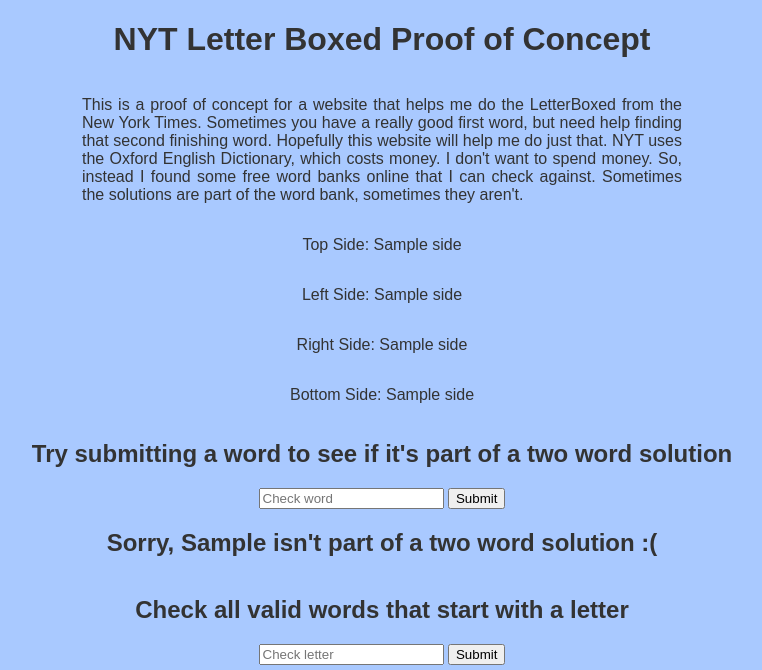
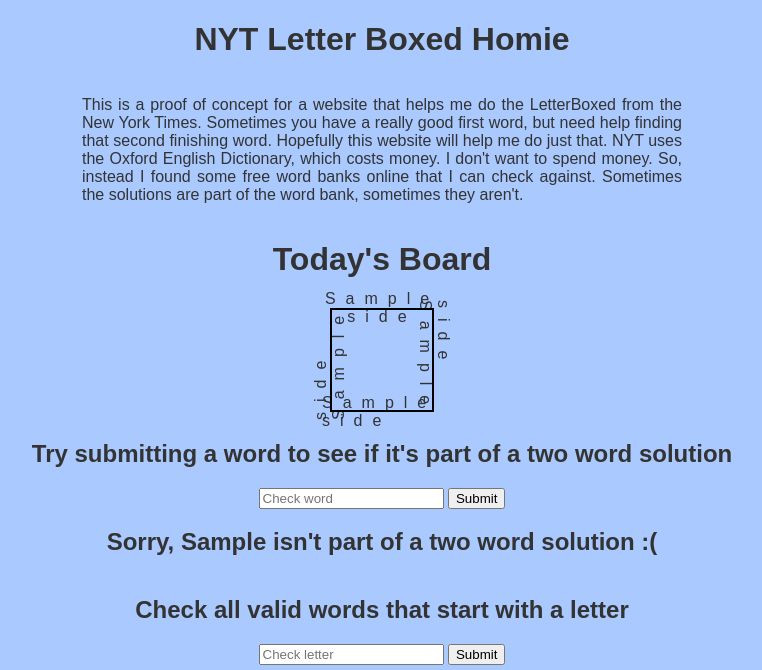
Before and after one commit to mschwimmer/letterboxed, a Flask app: template templates/index.html in a window 1280 px wide. Shown: the top 670 px of the page, without its empty margins (258-1020 px from the left). Run offline with Flask 3, Linux system fonts and the light colour scheme; the template is opened without the code that fills it: most values are stand-ins (such as "Sample title", 1, 10 or a date in 2020); parts of the project's set-up code (start-up, migrations or seed data) failed here and were passed over.

Commit message:
Display basic board

```diff
--- a/static/style.css
+++ b/static/style.css
@@ -40,3 +40,61 @@
     margin-right: auto;
     text-align: justify; /* Optional: This will justify the text for better readability */
 }
+
+.board {
+    position: relative;
+    width: 120px; /* Adjust based on your needs */
+    height: 120px; /* Adjust based on your needs */
+    display: flex;
+    justify-content: center;
+    align-items: center;
+}
+
+.square {
+    width: 100px; /* Set the width of the square */
+    height: 100px; /* Set the height of the square */
+    border: 2px solid black; /* Create a black outline */
+    position: absolute;
+}
+
+.top, .bottom, .left, .right {
+    position: absolute;
+    display: flex;
+    justify-content: space-around;
+    align-items: center;
+    letter-spacing: 10px;
+}
+
+.top {
+    top: -10px;
+    left: 0;
+    width: 100%;
+    justify-content: space-evenly;
+    text-align: center;
+}
+
+.bottom {
+    bottom: -10px;
+    left: 0;
+    width: 100%;
+    justify-content: space-evenly;
+}
+
+.left {
+    top: 0;
+    left: -10px;
+    height: 100%;
+    flex-direction: column;
+    justify-content: space-evenly;
+    writing-mode: vertical-lr;
+    transform: rotate(180deg);
+}
+
+.right {
+    top: 0;
+    right: -10px;
+    height: 100%;
+    flex-direction: column;
+    justify-content: space-evenly;
+    writing-mode: vertical-lr;
+}
--- a/templates/index.html
+++ b/templates/index.html
@@ -7,7 +7,7 @@
     <link rel="stylesheet" href="{{ url_for('static', filename='style.css') }}">
 </head>
 <body>
-    <a href="{{url_for('index')}}" style="text-decoration: none; color: inherit;"><h1>NYT Letter Boxed Proof of Concept</h1></a>
+    <a href="{{url_for('index')}}" style="text-decoration: none; color: inherit;"><h1>NYT Letter Boxed Homie</h1></a>
     <p>
         This is a proof of concept for a website that helps me do the LetterBoxed from the New York Times.
         Sometimes you have a really good first word, but need help finding that second finishing word.
@@ -17,10 +17,14 @@
         Sometimes the solutions are part of the word bank, sometimes they aren't.
     </p>
 <!--    TODAY's BOARD -->
-    <p>Top Side: {{sides[0]}}</p>
-    <p>Left Side: {{sides[3]}}</p>
-    <p>Right Side: {{sides[1]}}</p>
-    <p>Bottom Side: {{sides[2]}}</p>
+    <h1>Today's Board</h1>
+    <div class="board">
+        <div class="top">{{sides[0]}}</div>
+        <div class="left">{{sides[3]}}</div>
+        <div class="right">{{sides[1]}}</div>
+        <div class="bottom">{{sides[2]}}</div>
+        <div class="square"></div>
+    </div>
 
     <h2>Try submitting a word to see if it's part of a two word solution</h2>
     <form action="/check_word" method="post">
```
